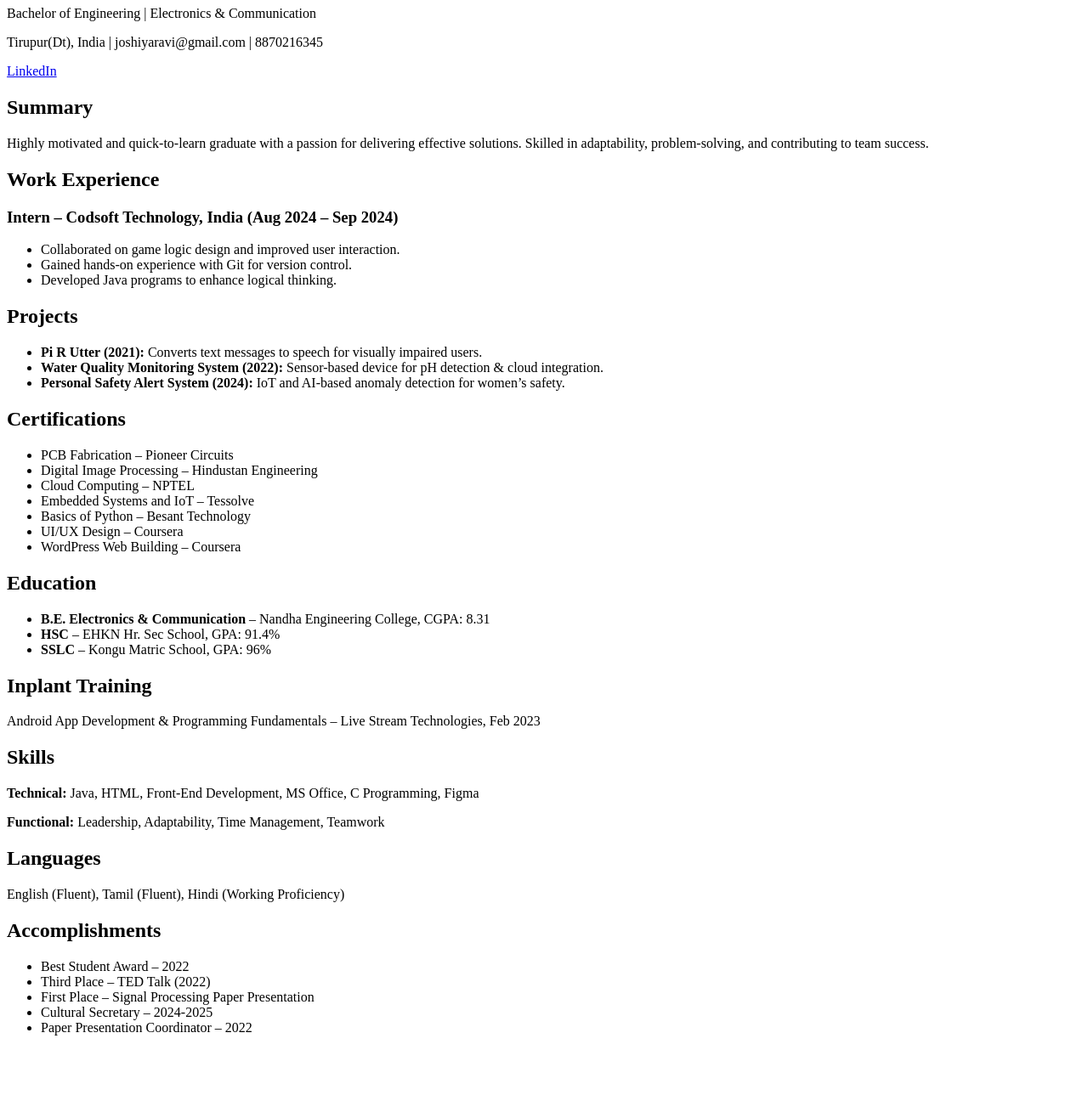
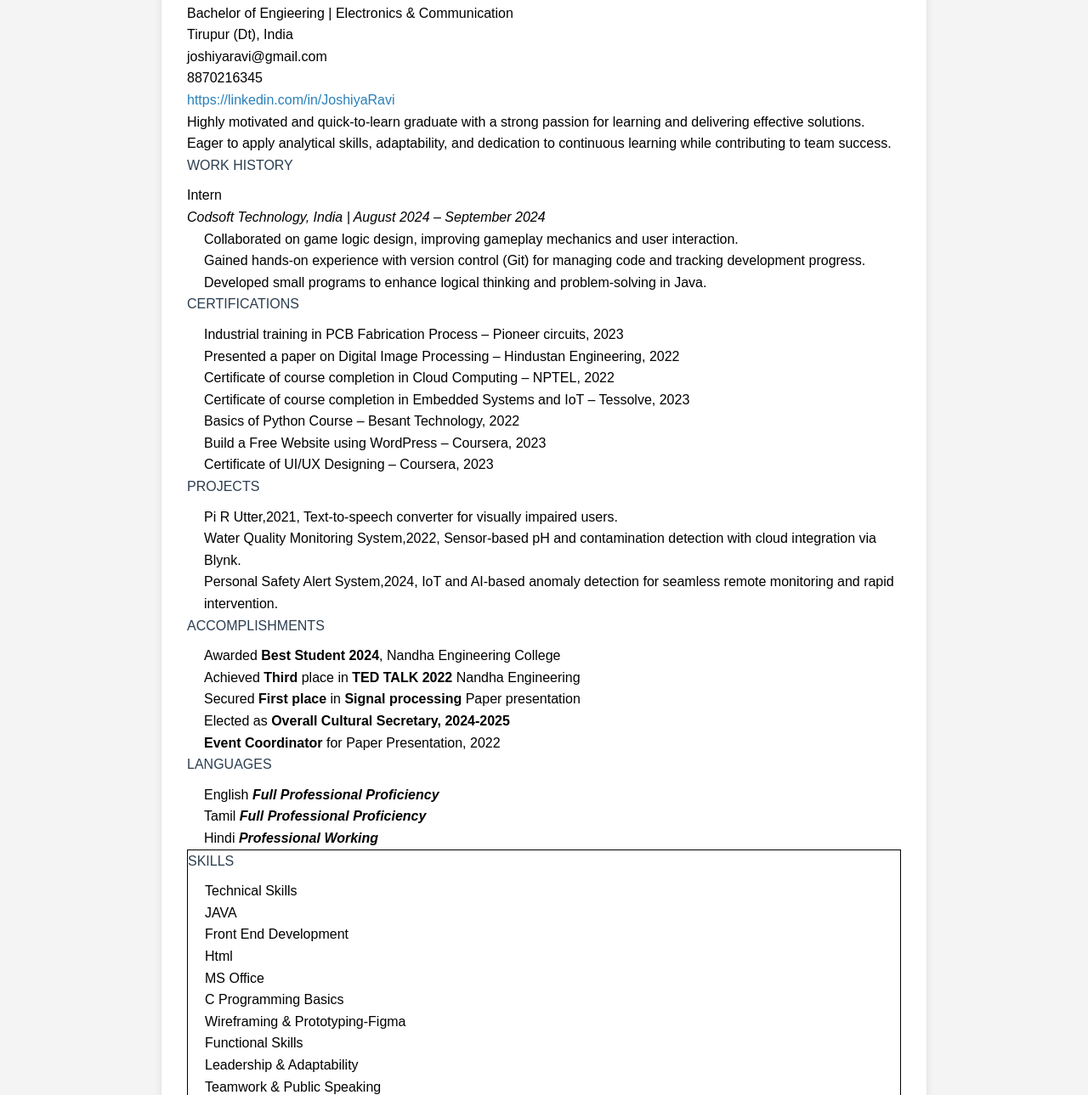
Before and after one commit to joshiyaravi/joshiya.github.io, a plain HTML site: page index.html in a window 1280 px wide. Shown: the part 73-1362 px from the top of the page at 85% size. Before the commit the page ends 1308 px from the top, so only its background shows below. Drawn offline with nearby package versions, Linux system fonts and the light colour scheme.

Commit message:
Update index.html

```diff
--- a/index.html
+++ b/index.html
@@ -1,91 +1,155 @@
 <!DOCTYPE html>
 <html lang="en">
 <head>
-  <meta charset="UTF-8" />
-  <meta name="viewport" content="width=device-width, initial-scale=1.0"/>
-  <title>Joshiya Ravi - Resume</title>
-  <link rel="stylesheet" href="style.css"/>
+  <meta charset="UTF-8">
+  <meta name="viewport" content="width=device-width, initial-scale=1.0">
+  <title>Joshiya Ravi Resume</title>
+  <link href="https://fonts.googleapis.com/css2?family=Roboto&display=swap" rel="stylesheet">
+      <script src="https://cdn.jsdelivr.net/npm/@tailwindcss/browser@4"></script>
+
 </head>
+<link rel="stylesheet" href="index.css">
+
 <body>
   <div class="container">
-    <header>
-      <h1>Joshiya Ravi</h1>
-      <p>Bachelor of Engineering | Electronics & Communication</p>
-      <p>Tirupur(Dt), India | joshiyaravi@gmail.com | 8870216345</p>
-      <p><a href="https://linkedin.com/in/JoshiyaRavi" target="_blank">LinkedIn</a></p>
-    </header>
+    <div class="head">
+        <div class="title">
+      <div class="header">Joshiya Ravi</div>
+      <div class="subtitle">Bachelor of Engieering | Electronics &amp; Communication</div>
+      </div>
+      <div class="contact">
+           Tirupur (Dt), India<br>
+          <p>joshiyaravi@gmail.com</p>
+           8870216345
+          <p>
+        <a href="https://linkedin.com/in/JoshiyaRavi" target="_blank" class="contact a">
+           https://linkedin.com/in/JoshiyaRavi
+        </a>
+           </p>
+       </div>
+    </div>
+    <section>
+      <p class="para about">Highly motivated and quick-to-learn graduate with a strong passion for learning and delivering effective solutions. Eager to apply analytical skills, adaptability, and dedication to continuous learning while contributing to team success.</p>
+    </section>
+    <div class="para">
+    <section class="two-cols">
+    <div class="padding">
+      <h1 class="common">WORK HISTORY</h1>
+      <div class="section-content">
+        <h3>Intern </br></h3>
+        <div class="text"><i>Codsoft Technology, India | August 2024 &ndash; September 2024</i></div>
+        <ul class="text">
+          <li>Collaborated on game logic design, improving gameplay mechanics and user interaction.</li>
+          <li>Gained hands-on experience with version control (Git) for managing code and tracking development progress.</li>
+          <li>Developed small programs to enhance logical thinking and problem-solving in Java.</li>
+        </ul>
+        </div>
+        <div>
+        <h1 class="common">CERTIFICATIONS</h1>
+        <div class="section-content">
+      <ul class="text">
+        <li class="listcol">Industrial training in PCB Fabrication Process &ndash; Pioneer circuits, 2023</li>
+        <li>Presented a paper on Digital Image Processing &ndash; Hindustan Engineering, 2022</li>
+        <li>Certificate of course completion in Cloud Computing &ndash; NPTEL, 2022</li>
+        <li>Certificate of course completion in Embedded Systems and IoT &ndash; Tessolve, 2023</li>
+        <li>Basics of Python Course &ndash; Besant Technology, 2022</li>
+        <li>Build a Free Website using WordPress &ndash; Coursera, 2023</li>
+        <li>Certificate of UI/UX Designing &ndash; Coursera, 2023</li>
+      </ul>
+      </div>
+      </div>
+      <div>
+      <h1 class="common">PROJECTS</h1>
+      <div class="section-content">
+        <ul class="text">
+        <li>Pi R Utter,2021, Text-to-speech converter for visually impaired users.</li>
+        <li>Water Quality Monitoring System,2022, Sensor-based pH and contamination detection with cloud integration via Blynk.</li>
+        <li>Personal Safety Alert System,2024, IoT and AI-based anomaly detection for seamless remote monitoring and rapid intervention.</li>
+        </ul>
+      </div>
+      </div>
+      <div>
+       <h1 class="common">ACCOMPLISHMENTS</h1>
+      <div class="section-content">
+        <ul class="text">
+        <li>Awarded <strong>Best Student 2024</strong>, Nandha Engineering College</li>
+        <li>Achieved <strong>Third</strong> place in <strong>TED TALK 2022</strong> Nandha Engineering</li>
+        <li>Secured <strong>First place</strong> in <strong>Signal processing </strong>Paper presentation</li>
+        <li>Elected as <strong>Overall Cultural Secretary, 2024-2025</strong></li>
+        <li><strong>Event Coordinator </strong>for Paper Presentation, 2022</li>
+        </ul>
+      </div>
+    </div>
+    <div>
+        <h1 class="common">LANGUAGES</h1>
+        <div class="section-content">
+            <ul class="text">
+          <li>English <b class="font"><i>Full Professional Proficiency</i></b></li>
+          <li>Tamil <b class="font"><i>Full Professional Proficiency</i></b></li>
+          <li>Hindi <b class="font"><i>Professional Working</i></b></li>
+          </ul>
+        </div>
+      </div>
+      </div>
+       <div class="border">
+        <div class="move a padding">
+        <h1 class="common">SKILLS</h1>
+        <div class="lang-list">
+        <ul>
+        <h3 class="skills">Technical Skills</h3>
+        <div class="align">
+          <li>JAVA</li>
+          <li>Front End Development</li>
+          <li>Html</li>
+          <li>MS Office</li>
+          <li>C Programming Basics</li>
+          <li>Wireframing &amp; Prototyping-Figma</li>
+          </div>
+          <h3 class="skills">Functional Skills</h3>
+          <div class="align">
+          <li>Leadership &amp; Adaptability</li>
+          <li>Teamwork &amp; Public Speaking</li>
+          <li>Time Management</li>
+          <li>Planning &amp; Organization</li>
+          </div>
+          </ul>
+        </div>
+        </div>
+     <div>
+  <h1 class="common borders">EDUCATION</h1>
+  <div class="section education">
 
-    <section>
-      <h2>Summary</h2>
-      <p>Highly motivated and quick-to-learn graduate with a passion for delivering effective solutions. Skilled in adaptability, problem-solving, and contributing to team success.</p>
-    </section>
+    <div class="stepper">
+      <div class="step"><div class="dot"></div></div>
+      <div class="step"><div class="dot"></div></div>
+      <div class="step"><div class="dot"></div></div>
+      <div class="step"><div class="dot"></div></div>
+    </div>
 
-    <section>
-      <h2>Work Experience</h2>
-      <h3>Intern – Codsoft Technology, India (Aug 2024 – Sep 2024)</h3>
-      <ul>
-        <li>Collaborated on game logic design and improved user interaction.</li>
-        <li>Gained hands-on experience with Git for version control.</li>
-        <li>Developed Java programs to enhance logical thinking.</li>
-      </ul>
-    </section>
+    <div class="edu-info">
+      <div class="edu-item">
+        <div class="fonts">SSLC - 10th Standard</div>
+        <div class="meta">Kongu Matric Higher Secondary School, Kunnathur | March 2019<br><div class="margins">GPA: 96%</div></div>
+      </div>
 
-    <section>
-      <h2>Projects</h2>
-      <ul>
-        <li><strong>Pi R Utter (2021):</strong> Converts text messages to speech for visually impaired users.</li>
-        <li><strong>Water Quality Monitoring System (2022):</strong> Sensor-based device for pH detection & cloud integration.</li>
-        <li><strong>Personal Safety Alert System (2024):</strong> IoT and AI-based anomaly detection for women’s safety.</li>
-      </ul>
-    </section>
+      <div class="edu-item">
+        <div class="fonts">HSC - 12th Standard</div>
+        <div class="meta">EHKN Matric Higher Secondary School, Erode | May 2021<br><div class="margins">GPA: 91.4%</div></div>
+      </div>
 
-    <section>
-      <h2>Certifications</h2>
-      <ul>
-        <li>PCB Fabrication – Pioneer Circuits</li>
-        <li>Digital Image Processing – Hindustan Engineering</li>
-        <li>Cloud Computing – NPTEL</li>
-        <li>Embedded Systems and IoT – Tessolve</li>
-        <li>Basics of Python – Besant Technology</li>
-        <li>UI/UX Design – Coursera</li>
-        <li>WordPress Web Building – Coursera</li>
-      </ul>
-    </section>
+      <div class="edu-item">
+        <div class="fonts">BE - ELECTRONICS &amp; COMMUNICATION ENGINEERING</div>
+        <div class="meta">Nandha Engineering College, Erode | January 2025<br><div class="margins">CGPA: 8.31</div></div>
+      </div>
 
-    <section>
-      <h2>Education</h2>
-      <ul>
-        <li><strong>B.E. Electronics & Communication</strong> – Nandha Engineering College, CGPA: 8.31</li>
-        <li><strong>HSC</strong> – EHKN Hr. Sec School, GPA: 91.4%</li>
-        <li><strong>SSLC</strong> – Kongu Matric School, GPA: 96%</li>
-      </ul>
-    </section>
-
-    <section>
-      <h2>Inplant Training</h2>
-      <p>Android App Development & Programming Fundamentals – Live Stream Technologies, Feb 2023</p>
-    </section>
-
-    <section>
-      <h2>Skills</h2>
-      <p><strong>Technical:</strong> Java, HTML, Front-End Development, MS Office, C Programming, Figma</p>
-      <p><strong>Functional:</strong> Leadership, Adaptability, Time Management, Teamwork</p>
-    </section>
-
-    <section>
-      <h2>Languages</h2>
-      <p>English (Fluent), Tamil (Fluent), Hindi (Working Proficiency)</p>
-    </section>
-
-    <section>
-      <h2>Accomplishments</h2>
-      <ul>
-        <li>Best Student Award – 2022</li>
-        <li>Third Place – TED Talk (2022)</li>
-        <li>First Place – Signal Processing Paper Presentation</li>
-        <li>Cultural Secretary – 2024-2025</li>
-        <li>Paper Presentation Coordinator – 2022</li>
-      </ul>
+      <div class="edu-item">
+        <div class="fonts">IN-PLANT TRAINING IN ANDROID APP DEVELOPMENT &amp; FUNDAMENTALS OF PROGRAMMING</div>
+        <div class="meta">Live Stream Technologies, Coimbatore | February 2023</div>
+      </div>
+    </div>
+  </div>
+</div>
+    </div>
     </section>
   </div>
 </body>
```
